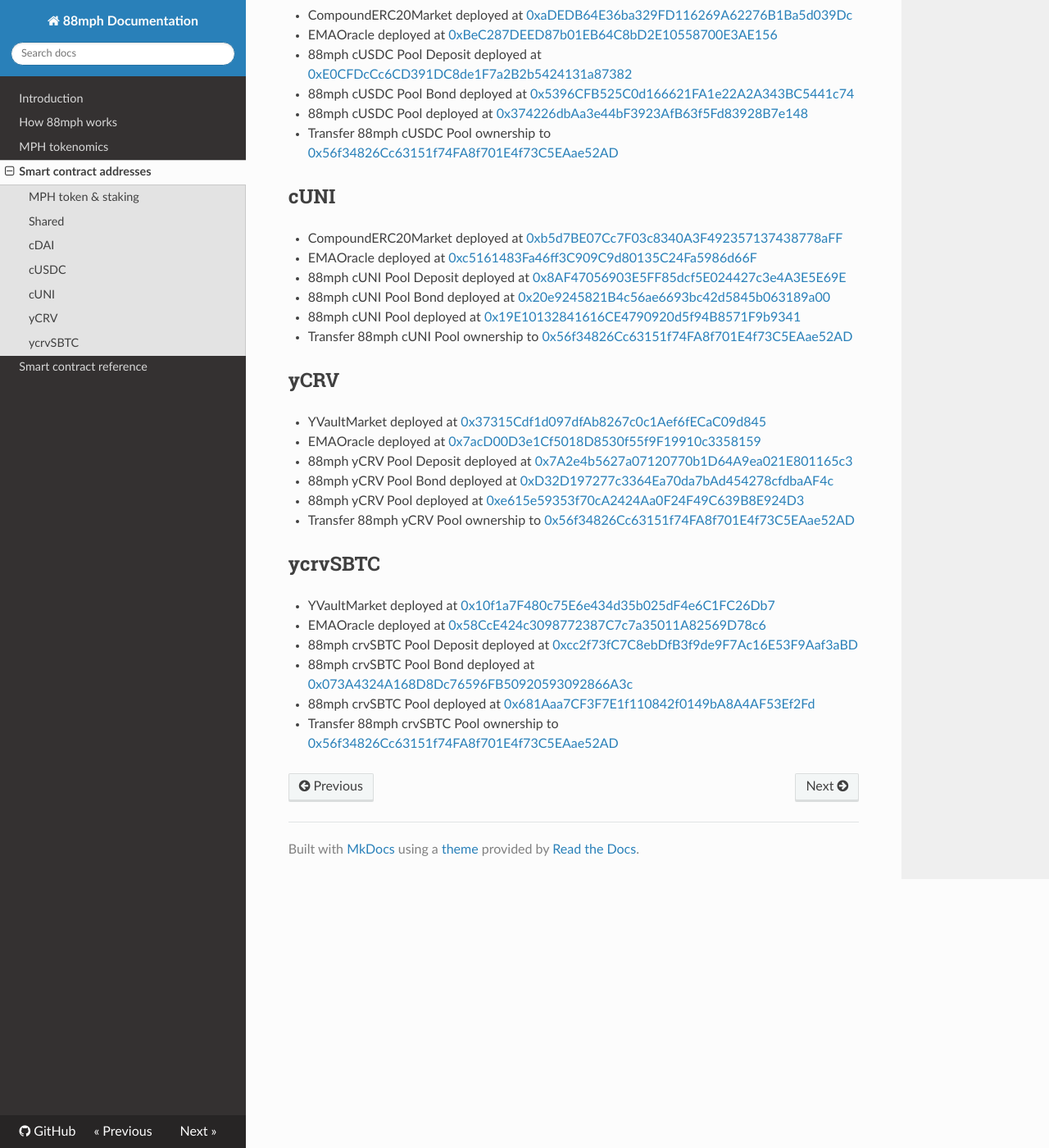
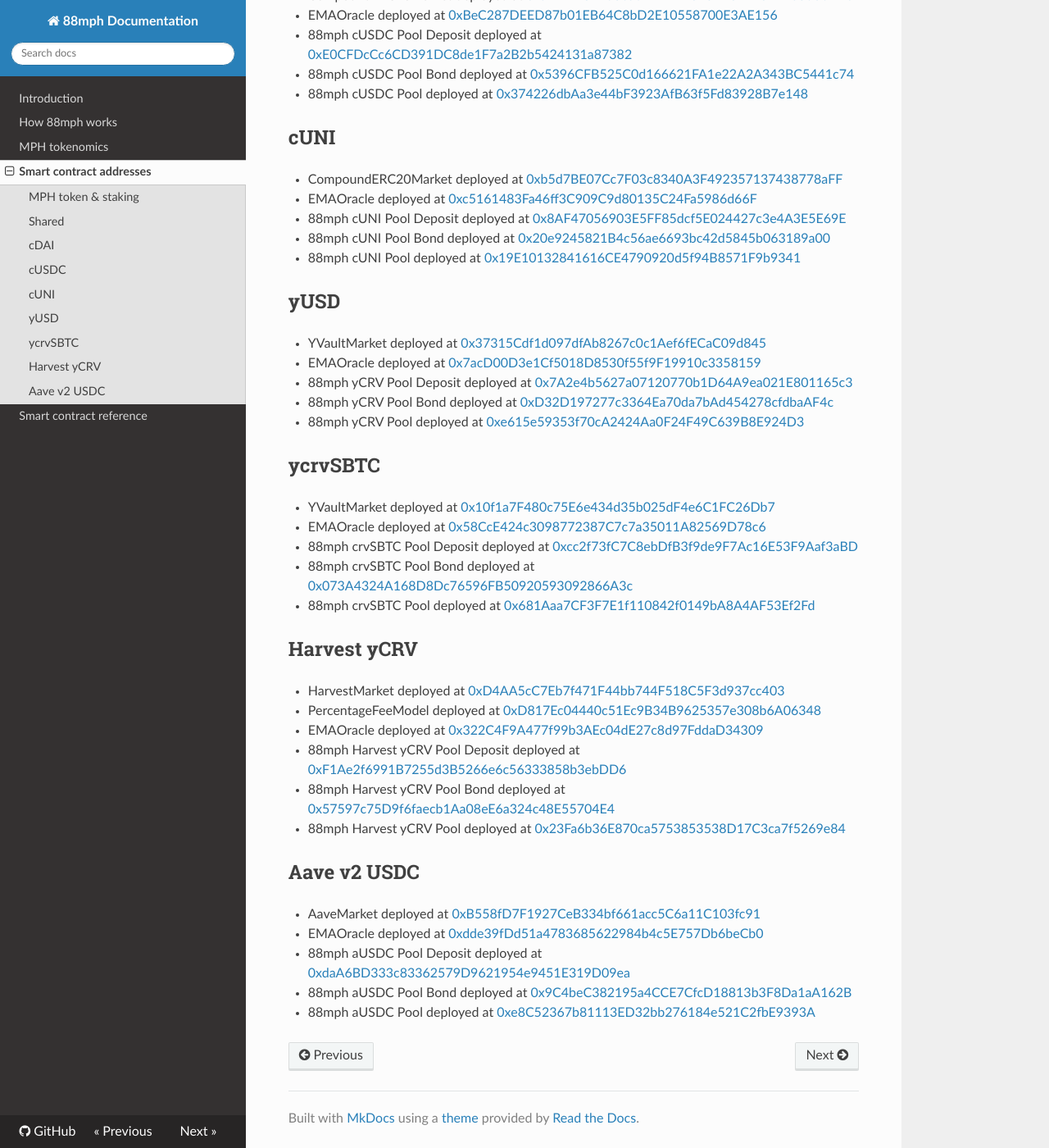
Before and after one commit to 88mphapp/docs, an MkDocs documentation site: the page built from docs/addresses.md, in a window 1280 px wide and 1400 px high, scrolled down 905 px. Shown: the whole window at 82% size. Built offline with MkDocs 1.6.1, drawn with Linux system fonts in a browser that asks for light colours; nearby versions of some CDN libraries; some of the changed text lies outside the part shown.

Commit message:
Update addresses

```diff
--- a/docs/addresses.md
+++ b/docs/addresses.md
@@ -26,7 +26,6 @@
 - 88mph cDAI Pool Deposit deployed at [0x9D481E42d9A2b52397262Cdbe76ABf3ca7b52203](https://etherscan.io/address/0x9D481E42d9A2b52397262Cdbe76ABf3ca7b52203)
 - 88mph cDAI Pool Bond deployed at [0x4A201E1B6d1ffAdEBE7C873f32a14473169B723B](https://etherscan.io/address/0x4A201E1B6d1ffAdEBE7C873f32a14473169B723B)
 - 88mph cDAI Pool deployed at [0x35966201A7724b952455B73A36C8846D8745218e](https://etherscan.io/address/0x35966201A7724b952455B73A36C8846D8745218e)
-- Transfer 88mph cDAI Pool ownership to [0x56f34826Cc63151f74FA8f701E4f73C5EAae52AD](https://etherscan.io/address/0x56f34826Cc63151f74FA8f701E4f73C5EAae52AD)
 
 ## cUSDC
 
@@ -35,7 +34,6 @@
 - 88mph cUSDC Pool Deposit deployed at [0xE0CFDcCc6CD391DC8de1F7a2B2b5424131a87382](https://etherscan.io/address/0xE0CFDcCc6CD391DC8de1F7a2B2b5424131a87382)
 - 88mph cUSDC Pool Bond deployed at [0x5396CFB525C0d166621FA1e22A2A343BC5441c74](https://etherscan.io/address/0x5396CFB525C0d166621FA1e22A2A343BC5441c74)
 - 88mph cUSDC Pool deployed at [0x374226dbAa3e44bF3923AfB63f5Fd83928B7e148](https://etherscan.io/address/0x374226dbAa3e44bF3923AfB63f5Fd83928B7e148)
-- Transfer 88mph cUSDC Pool ownership to [0x56f34826Cc63151f74FA8f701E4f73C5EAae52AD](https://etherscan.io/address/0x56f34826Cc63151f74FA8f701E4f73C5EAae52AD)
 
 ## cUNI
 
@@ -44,16 +42,14 @@
 - 88mph cUNI Pool Deposit deployed at [0x8AF47056903E5FF85dcf5E024427c3e4A3E5E69E](https://etherscan.io/address/0x8AF47056903E5FF85dcf5E024427c3e4A3E5E69E)
 - 88mph cUNI Pool Bond deployed at [0x20e9245821B4c56ae6693bc42d5845b063189a00](https://etherscan.io/address/0x20e9245821B4c56ae6693bc42d5845b063189a00)
 - 88mph cUNI Pool deployed at [0x19E10132841616CE4790920d5f94B8571F9b9341](https://etherscan.io/address/0x19E10132841616CE4790920d5f94B8571F9b9341)
-- Transfer 88mph cUNI Pool ownership to [0x56f34826Cc63151f74FA8f701E4f73C5EAae52AD](https://etherscan.io/address/0x56f34826Cc63151f74FA8f701E4f73C5EAae52AD)
 
-## yCRV
+## yUSD
 
 - YVaultMarket deployed at [0x37315Cdf1d097dfAb8267c0c1Aef6fECaC09d845](https://etherscan.io/address/0x37315Cdf1d097dfAb8267c0c1Aef6fECaC09d845)
 - EMAOracle deployed at [0x7acD00D3e1Cf5018D8530f55f9F19910c3358159](https://etherscan.io/address/0x7acD00D3e1Cf5018D8530f55f9F19910c3358159)
 - 88mph yCRV Pool Deposit deployed at [0x7A2e4b5627a07120770b1D64A9ea021E801165c3](https://etherscan.io/address/0x7A2e4b5627a07120770b1D64A9ea021E801165c3)
 - 88mph yCRV Pool Bond deployed at [0xD32D197277c3364Ea70da7bAd454278cfdbaAF4c](https://etherscan.io/address/0xD32D197277c3364Ea70da7bAd454278cfdbaAF4c)
 - 88mph yCRV Pool deployed at [0xe615e59353f70cA2424Aa0F24F49C639B8E924D3](https://etherscan.io/address/0xe615e59353f70cA2424Aa0F24F49C639B8E924D3)
-- Transfer 88mph yCRV Pool ownership to [0x56f34826Cc63151f74FA8f701E4f73C5EAae52AD](https://etherscan.io/address/0x56f34826Cc63151f74FA8f701E4f73C5EAae52AD)
 
 ## ycrvSBTC
 
@@ -62,4 +58,20 @@
 - 88mph crvSBTC Pool Deposit deployed at [0xcc2f73fC7C8ebDfB3f9de9F7Ac16E53F9Aaf3aBD](https://etherscan.io/address/0xcc2f73fC7C8ebDfB3f9de9F7Ac16E53F9Aaf3aBD)
 - 88mph crvSBTC Pool Bond deployed at [0x073A4324A168D8Dc76596FB50920593092866A3c](https://etherscan.io/address/0x073A4324A168D8Dc76596FB50920593092866A3c)
 - 88mph crvSBTC Pool deployed at [0x681Aaa7CF3F7E1f110842f0149bA8A4AF53Ef2Fd](https://etherscan.io/address/0x681Aaa7CF3F7E1f110842f0149bA8A4AF53Ef2Fd)
-- Transfer 88mph crvSBTC Pool ownership to [0x56f34826Cc63151f74FA8f701E4f73C5EAae52AD](https://etherscan.io/address/0x56f34826Cc63151f74FA8f701E4f73C5EAae52AD)
+
+## Harvest yCRV
+
+- HarvestMarket deployed at [0xD4AA5cC7Eb7f471F44bb744F518C5F3d937cc403](https://etherscan.io/address/0xD4AA5cC7Eb7f471F44bb744F518C5F3d937cc403)
+- PercentageFeeModel deployed at [0xD817Ec04440c51Ec9B34B9625357e308b6A06348](https://etherscan.io/address/0xD817Ec04440c51Ec9B34B9625357e308b6A06348)
+- EMAOracle deployed at [0x322C4F9A477f99b3AEc04dE27c8d97FddaD34309](https://etherscan.io/address/0x322C4F9A477f99b3AEc04dE27c8d97FddaD34309)
+- 88mph Harvest yCRV Pool Deposit deployed at [0xF1Ae2f6991B7255d3B5266e6c56333858b3ebDD6](https://etherscan.io/address/0xF1Ae2f6991B7255d3B5266e6c56333858b3ebDD6)
+- 88mph Harvest yCRV Pool Bond deployed at [0x57597c75D9f6faecb1Aa08eE6a324c48E55704E4](https://etherscan.io/address/0x57597c75D9f6faecb1Aa08eE6a324c48E55704E4)
+- 88mph Harvest yCRV Pool deployed at [0x23Fa6b36E870ca5753853538D17C3ca7f5269e84](https://etherscan.io/address/0x23Fa6b36E870ca5753853538D17C3ca7f5269e84)
+
+## Aave v2 USDC
+
+- AaveMarket deployed at [0xB558fD7F1927CeB334bf661acc5C6a11C103fc91](https://etherscan.io/address/0xB558fD7F1927CeB334bf661acc5C6a11C103fc91)
+- EMAOracle deployed at [0xdde39fDd51a4783685622984b4c5E757Db6beCb0](https://etherscan.io/address/0xdde39fDd51a4783685622984b4c5E757Db6beCb0)
+- 88mph aUSDC Pool Deposit deployed at [0xdaA6BD333c83362579D9621954e9451E319D09ea](https://etherscan.io/address/0xdaA6BD333c83362579D9621954e9451E319D09ea)
+- 88mph aUSDC Pool Bond deployed at [0x9C4beC382195a4CCE7CfcD18813b3F8Da1aA162B](https://etherscan.io/address/0x9C4beC382195a4CCE7CfcD18813b3F8Da1aA162B)
+- 88mph aUSDC Pool deployed at [0xe8C52367b81113ED32bb276184e521C2fbE9393A](https://etherscan.io/address/0xe8C52367b81113ED32bb276184e521C2fbE9393A)
```
